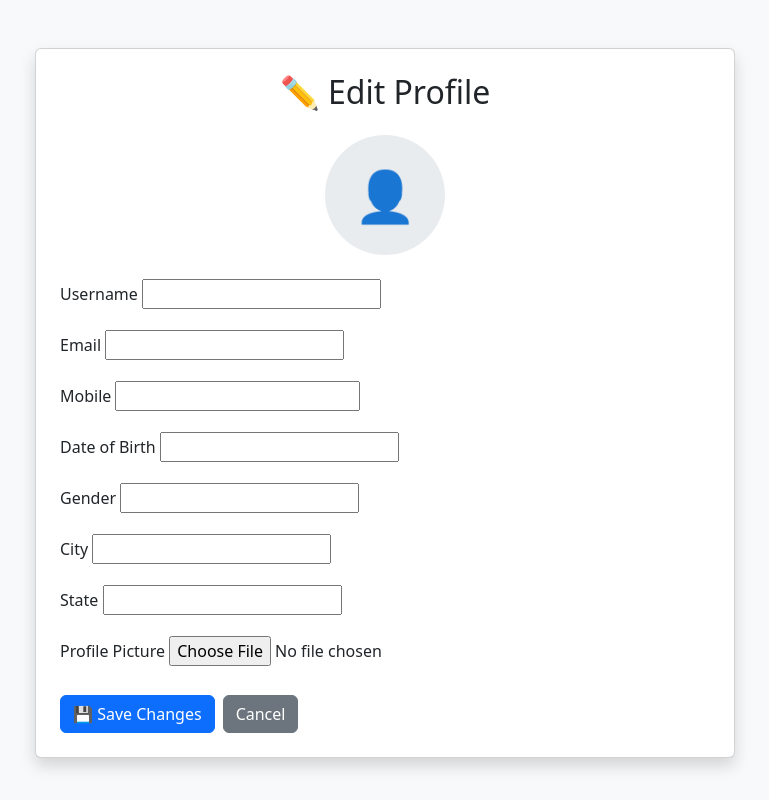
After one commit to paraspatadiya1/projects, a Django app: template doctorproject/patientapp/templates/edit_profile.html in a window 1280 px wide. The commit adds this page. Shown: the whole page, without its empty margins (255-1024 px from the left). Run offline with Django 5.2, Linux system fonts and the light colour scheme; the template is opened without the code that fills it: values that come from a table or form of the project are taken from there, others are empty.

Commit message:
profile edit

```diff
--- a/doctorproject/doctorproject/settings.py
+++ b/doctorproject/doctorproject/settings.py
@@ -119,7 +119,8 @@ USE_TZ = True
 # https://docs.djangoproject.com/en/6.1/howto/static-files/
 
 STATIC_URL = 'static/'
-
+MEDIA_URL = '/media/'
+MEDIA_ROOT = BASE_DIR / 'media'
 
 # Email
 # https://docs.djangoproject.com/en/6.1/topics/email/#topic-email-configuration
--- a/doctorproject/doctorproject/urls.py
+++ b/doctorproject/doctorproject/urls.py
@@ -15,8 +15,17 @@ Including another URLconf
     2. Add a URL to urlpatterns:  path('blog/', include('blog.urls'))
 """
 from django.contrib import admin
-from django.urls import path,include
+from django.urls import path, include
+from django.conf import settings
+from django.conf.urls.static import static
+
+
 urlpatterns = [
     path('admin/', admin.site.urls),
-    path('', include('patientapp.urls'))
+    path('', include('patientapp.urls')),
 ]
+
+urlpatterns += static(
+    settings.MEDIA_URL,
+    document_root=settings.MEDIA_ROOT
+)
--- a/doctorproject/patientapp/forms.py
+++ b/doctorproject/patientapp/forms.py
@@ -5,3 +5,18 @@ class SignupForm(forms.ModelForm):
     class Meta:
         model=patientsignup
         fields='__all__'
+
+
+class ProfileForm(forms.ModelForm):
+    class Meta:
+        model = patientsignup
+        fields = [
+            'username',
+            'email',
+            'mobile',
+            'dob',
+            'gender',
+            'city',
+            'state',
+            'profile_pic'
+        ]
--- a/doctorproject/patientapp/models.py
+++ b/doctorproject/patientapp/models.py
@@ -1,12 +1,18 @@
 from django.db import models
+
 
 # Create your models here.
 class patientsignup(models.Model):
-    username=models.CharField(max_length=20)
-    email=models.EmailField()
-    mobile=models.BigIntegerField()
-    dob=models.DateField()
-    gender=models.CharField(max_length=10)
-    city=models.CharField(max_length=20)
-    state=models.CharField(max_length=20)
-    password=models.CharField(max_length=15)
+    username = models.CharField(max_length=20)
+    email = models.EmailField()
+    mobile = models.BigIntegerField()
+    dob = models.DateField()
+    gender = models.CharField(max_length=10)
+    city = models.CharField(max_length=20)
+    state = models.CharField(max_length=20)
+    password = models.CharField(max_length=15)
+    profile_pic = models.ImageField(
+        upload_to='profile_pics/',
+        blank=True,
+        null=True
+    )
--- /dev/null
+++ b/doctorproject/patientapp/templates/edit_profile.html
@@ -0,0 +1,182 @@
+<!DOCTYPE html>
+<html lang="en">
+
+<head>
+
+    <meta charset="UTF-8">
+
+    <meta
+        name="viewport"
+        content="width=device-width, initial-scale=1.0"
+    >
+
+    <title>Edit Profile | MediCare</title>
+
+    <link
+        href="https://cdn.jsdelivr.net/npm/bootstrap@5.3.3/dist/css/bootstrap.min.css"
+        rel="stylesheet"
+    >
+
+</head>
+
+<body class="bg-light">
+
+<div class="container">
+
+    <div
+        class="card shadow mx-auto mt-5"
+        style="max-width: 700px;"
+    >
+
+        <div class="card-body p-4">
+
+            <h2 class="text-center mb-4">
+                ✏️ Edit Profile
+            </h2>
+
+
+            <div class="text-center mb-4">
+
+                {% if user.profile_pic %}
+
+                    <img
+                        src="{{ user.profile_pic.url }}"
+                        style="
+                            width:120px;
+                            height:120px;
+                            border-radius:50%;
+                            object-fit:cover;
+                        "
+                    >
+
+                {% else %}
+
+                    <div
+                        style="
+                            width:120px;
+                            height:120px;
+                            border-radius:50%;
+                            background:#e9ecef;
+                            display:flex;
+                            align-items:center;
+                            justify-content:center;
+                            font-size:50px;
+                            margin:auto;
+                        "
+                    >
+                        👤
+                    </div>
+
+                {% endif %}
+
+            </div>
+
+
+            <form
+                method="POST"
+                enctype="multipart/form-data"
+            >
+
+                {% csrf_token %}
+
+                <div class="mb-3">
+                    <label class="form-label">
+                        Username
+                    </label>
+
+                    {{ form.username }}
+                </div>
+
+
+                <div class="mb-3">
+                    <label class="form-label">
+                        Email
+                    </label>
+
+                    {{ form.email }}
+                </div>
+
+
+                <div class="mb-3">
+                    <label class="form-label">
+                        Mobile
+                    </label>
+
+                    {{ form.mobile }}
+                </div>
+
+
+                <div class="mb-3">
+                    <label class="form-label">
+                        Date of Birth
+                    </label>
+
+                    {{ form.dob }}
+                </div>
+
+
+                <div class="mb-3">
+                    <label class="form-label">
+                        Gender
+                    </label>
+
+                    {{ form.gender }}
+                </div>
+
+
+                <div class="mb-3">
+                    <label class="form-label">
+                        City
+                    </label>
+
+                    {{ form.city }}
+                </div>
+
+
+                <div class="mb-3">
+                    <label class="form-label">
+                        State
+                    </label>
+
+                    {{ form.state }}
+                </div>
+
+
+                <div class="mb-4">
+                    <label class="form-label">
+                        Profile Picture
+                    </label>
+
+                    {{ form.profile_pic }}
+                </div>
+
+
+                <div class="d-flex gap-2">
+
+                    <button
+                        type="submit"
+                        class="btn btn-primary"
+                    >
+                        💾 Save Changes
+                    </button>
+
+                    <a
+                        href="{% url 'profile' %}"
+                        class="btn btn-secondary"
+                    >
+                        Cancel
+                    </a>
+
+                </div>
+
+            </form>
+
+        </div>
+
+    </div>
+
+</div>
+
+</body>
+
+</html>
--- a/doctorproject/patientapp/urls.py
+++ b/doctorproject/patientapp/urls.py
@@ -5,6 +5,8 @@ urlpatterns = [
     path('signup/',views.signup,name='signup'),
     path('login/',views.login,name='login'),
     path('logout/',views.logout,name='logout'),
+    path('profile/', views.profile, name='profile'),
+    path('edit-profile/', views.edit_profile, name='edit_profile'),
 
 
 ]
```
Also changed, not shown: doctorproject/patientapp/templates/home.html (+88 -16 lines), doctorproject/patientapp/templates/profile.html (added, +158 -0 lines), doctorproject/patientapp/views.py (+46 -2 lines), doctorproject/patientapp/migrations/0002_remove_patientsignup_password_and_more.py (added), doctorproject/patientapp/migrations/0003_patientsignup_password.py (added).
